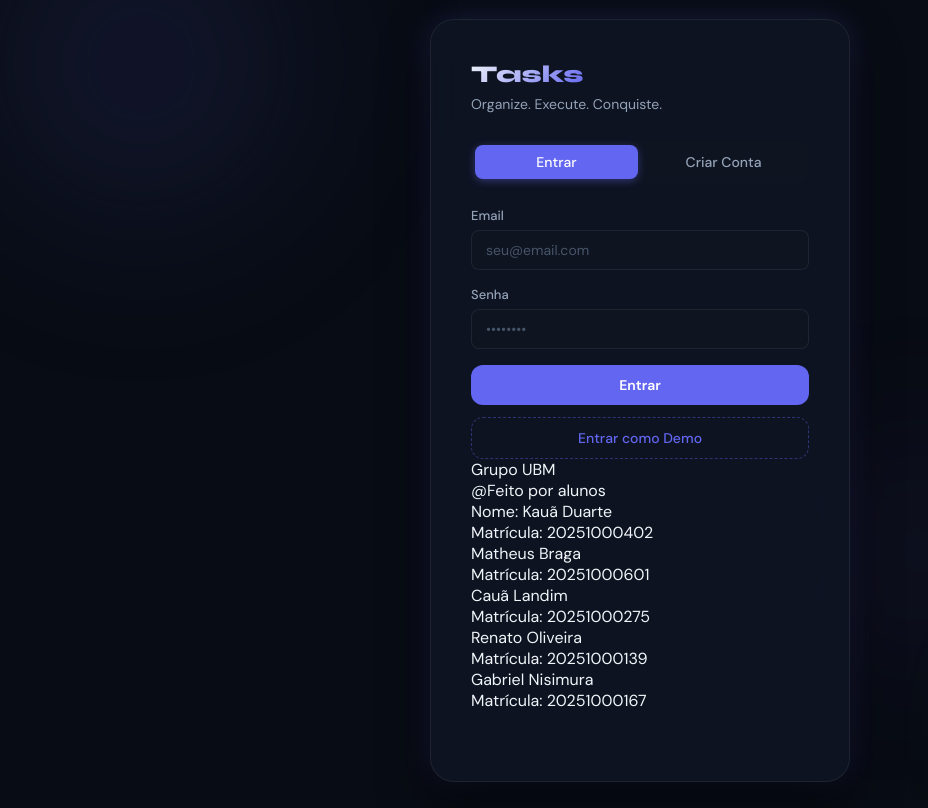
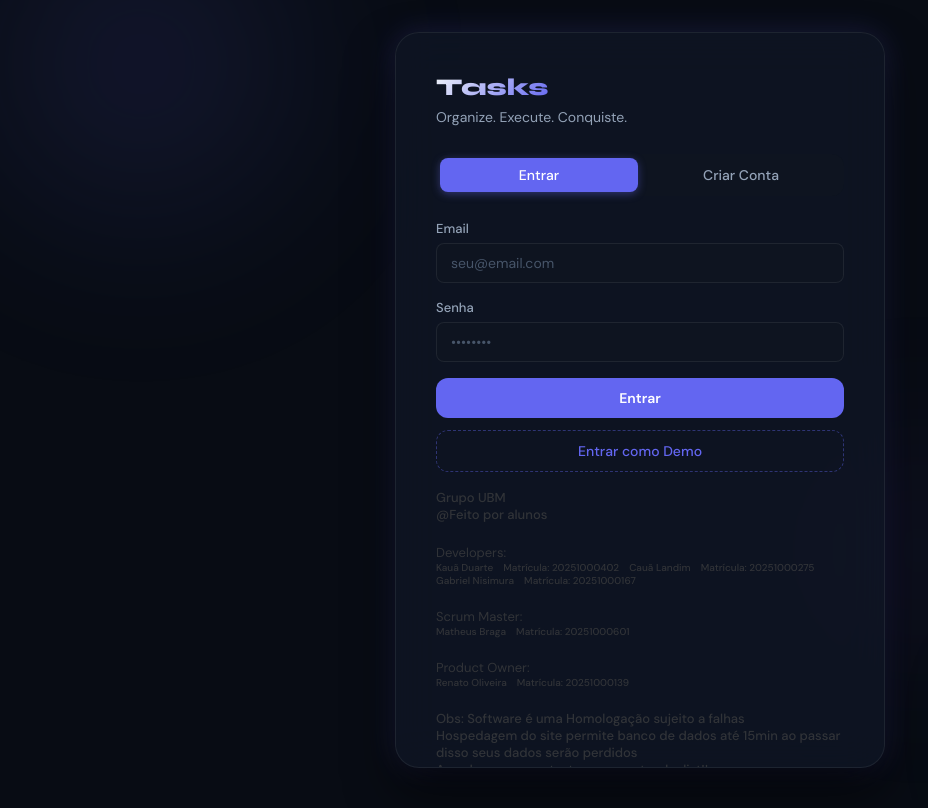
Before and after one commit to kaua669/To-do-list-claude, a plain HTML site: page frontend/index.html in a window 1280 px wide. Shown: the whole page, without its empty margins (0-928 px from the left). Drawn offline with Linux system fonts and the light colour scheme.

Commit message:
Adição de nomes e mudança no login

```diff
--- a/frontend/css/main.css
+++ b/frontend/css/main.css
@@ -3,6 +3,31 @@
    Font: Syne (headings) + DM Sans (body)
    Theme: Dark glassmorphism + electric accents
    ============================================================ */
+
+
+.tittle-names-jobs{
+  font-size: 13px;
+}
+   .Nome-Autores{
+  gap: 10px;
+  font-size: 13px;
+  font-weight: 500;
+   }
+.Nomes-representantes{
+  gap: 10px;
+
+  font-size: 10px;
+  font-weight: 500;
+  color: var(--text-primary);
+}
+
+.Nomes-representantes, p{
+  display: flex;
+  align-items: center;
+  color: #464646a4;
+}
+
+
 
 :root {
   --bg-base: #080c14;
@@ -54,7 +79,7 @@ body {
   font-family: var(--font-body);
   background: var(--bg-base);
   color: var(--text-primary);
-  min-height: 100vh;
+  min-height: 110vh;
   overflow-x: hidden;
   -webkit-font-smoothing: antialiased;
 }
@@ -113,8 +138,11 @@ body {
 }
 
 .auth-card {
-  position: relative; z-index: 1;
-  width: 420px; max-width: 94vw;
+ position: relative; z-index: 1;
+  width: 490px; max-width: 94vw;
+  height: auto;
+  max-height: 92vh;
+  overflow-y: auto;
   background: var(--bg-glass);
   backdrop-filter: blur(20px);
   border: 1px solid var(--border);
--- a/frontend/index.html
+++ b/frontend/index.html
@@ -64,18 +64,53 @@
         <button class="btn-primary btn-full" onclick="App.login()">Entrar</button>
         <button class="btn-demo" onclick="App.loginDemo()">Entrar como Demo</button>
       </div>
+
+      <div class="Nome-Autores">
+      <br>
       <p>Grupo UBM</p>
       <p>@Feito por alunos</p>
-      <p>Nome: Kauã Duarte</p>
+      </div>
+      <br>
+      <p class="tittle-names-jobs">Developers:</p>
+      <div class="Nomes-representantes">
+      <p>Kauã Duarte</p>
       <p>Matrícula: 20251000402</p>
+
+      <p>Cauã Landim</p>
+      <p>Matrícula: 20251000275</p>
+       </div>
+      <div class="Nomes-representantes">
+
+      <p>Gabriel Nisimura</p>
+      <p>Matrícula: 20251000167</p>
+      </div>
+      <br>
+
+
+      <p class="tittle-names-jobs">Scrum Master:</p>
+      <div class="Nomes-representantes">
+
       <p>Matheus Braga</p>
       <p>Matrícula: 20251000601</p>
-      <p>Cauã Landim</p>
-      <p>Matrícula: 20251000275</p>
+      </div>
+
+      <br>
+      <p class="tittle-names-jobs">Product Owner:</p>
+      <div class="Nomes-representantes">
       <p>Renato Oliveira</p>
       <p>Matrícula: 20251000139</p>
-      <p>Gabriel Nisimura</p>
-      <p>Matrícula: 20251000167</p>
+      </div>
+
+       <br>
+      <div class="Nome-Autores">
+        <p>Obs: Software é uma Homologação sujeito a falhas</p>
+        <p>Hospedagem do site permite banco de dados até 15min ao passar disso seus dados serão perdidos</p>
+        <p>Agradecemos por testar o nosso to-do-list!!</p>
+      </div>
+      <br>
+
+
+
 
       <!-- Register Form -->
       <div id="register-form" class="auth-form">
@@ -97,6 +132,8 @@
       <div id="auth-error" class="auth-error"></div>
     </div>
   </div>
+
+
 
   <!-- MAIN APP -->
   <div id="app" class="app hidden">
```
